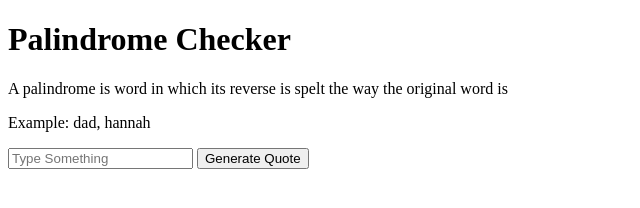
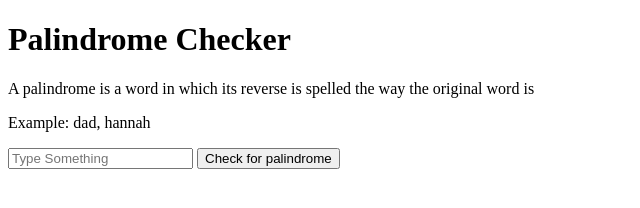
Before and after one commit to Ismailaj/palindrome, a plain HTML site: page index.html in a window 1280 px wide. Shown: the whole page, without its empty margins (0-640 px from the left). Drawn offline with Linux system fonts and the light colour scheme.

Commit message:
Update index.html

```diff
--- a/index.html
+++ b/index.html
@@ -8,11 +8,11 @@
 <body>
 
     <h1>Palindrome Checker</h1>
-    <p>A palindrome is word in which its reverse is spelt the way the original word is</p>
+    <p>A palindrome is a word in which its reverse is spelled the way the original word is</p>
     <p>Example: dad, hannah</p>
     <input type="text" placeholder="Type Something">
 <!--     <p id="hidden"></p> -->
-    <button onclick="getInput()">Generate Quote</button>
+    <button onclick="getInput()">Check for palindrome</button>
 
     <script src="main.js"></script>
 </body>
```
